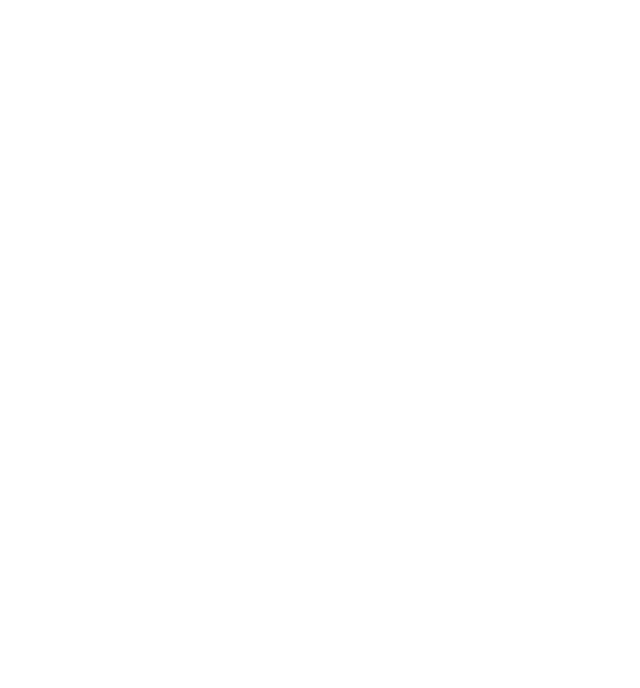
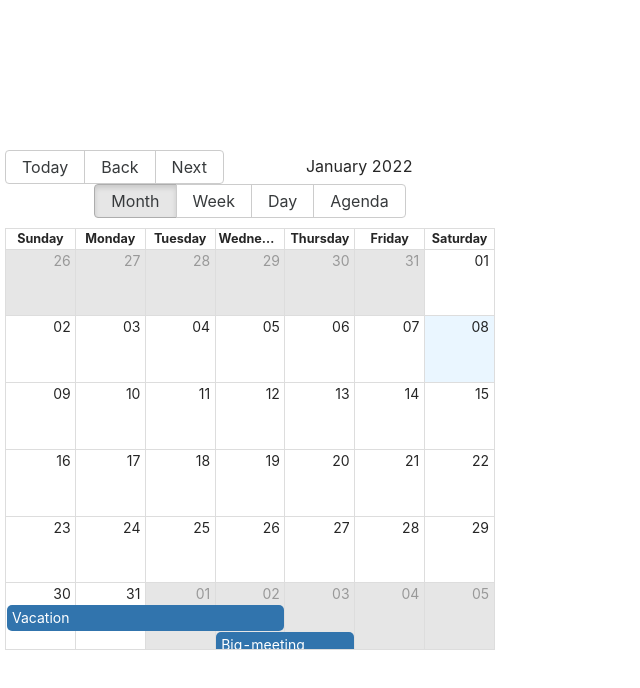
Before and after one commit to moose1108/wp1101_clowns_project, a React (Create React App) app in the folder frontend/: page / in a window 1280 px wide. Shown: the top 688 px of the page, without its empty margins (0-640 px from the left). Built offline with nearby package versions, Linux system fonts and the light colour scheme.

Commit message:
jerome said so

```diff
--- a/frontend/package.json
+++ b/frontend/package.json
@@ -8,7 +8,11 @@
     "@testing-library/user-event": "^13.2.1",
     "antd": "^4.18.2",
     "axios": "^0.24.0",
+    "data-fns": "^0.1.8",
+    "date-fns": "^2.28.0",
     "react": "^17.0.2",
+    "react-big-calendar": "^0.38.4",
+    "react-datepicker": "^4.5.0",
     "react-dom": "^17.0.2",
     "react-scripts": "5.0.0",
     "styled-components": "^5.3.3",
--- a/frontend/src/App.js
+++ b/frontend/src/App.js
@@ -1,5 +1,7 @@
-import { useState, useEffect, useRef } from 'react'
+import React, { useState, useEffect, useRef } from 'react'
 import styled from 'styled-components';
+import MyCalendar from './MyCalendar';
+import "antd/dist/antd.min.css";
 
 const Wrapper = styled.div`
 display: flex;
@@ -14,6 +16,7 @@
 function App() {
   return (
     <Wrapper>
+      <MyCalendar />
     </Wrapper>
   );
 }
--- /dev/null
+++ b/frontend/src/MyCalendar.js
@@ -0,0 +1,56 @@
+import { Calendar, dateFnsLocalizer } from "react-big-calendar";
+import format from "date-fns/format";
+import parse from "date-fns/parse";
+import startOfWeek from "date-fns/startOfWeek";
+import getDay from "date-fns/getDay";
+import "react-big-calendar/lib/css/react-big-calendar.css";
+import React, { useState } from "react";
+import DatePicker from "react-datepicker";
+
+const locales = {
+    "en-US" : require("date-fns/locale/en-US")
+}
+
+const localizer = dateFnsLocalizer({
+    format,
+    parse,
+    startOfWeek,
+    getDay,
+    locales
+})
+
+const events = [
+    {
+        title: "Big-meeting",
+        allDay: true,
+        start: new Date(2022, 1, 2),
+        end: new Date(2022, 1, 4)
+    },
+    {
+        title: "Vacation",
+        allDay: true,
+        start: new Date(2021, 12, 30),
+        end: new Date(2022, 1, 3)
+    },
+    {
+        title: "Conference",
+        allDay: true,
+        start: new Date(2022, 1, 30),
+        end: new Date(2022, 1, 30)
+    }
+]
+
+const MyCalendar = () => {
+    const [newEvent, setNewEvent] = useState()
+    return (
+        <Calendar
+            localizer={localizer}
+            events={events}
+            startAccessor="start"
+            endAccessor="end"
+            style={{height: 500, margin: "5px"}}
+        />
+    )
+}
+
+export default MyCalendar;
--- a/frontend/src/index.js
+++ b/frontend/src/index.js
@@ -3,6 +3,7 @@
 import './index.css';
 import App from './App';
 import reportWebVitals from './reportWebVitals';
+import "antd/dist/antd.min.css";
 
 ReactDOM.render(
   <React.StrictMode>
```
Also changed, not shown: 2 other files (tests, documents, lock files or other folders).
